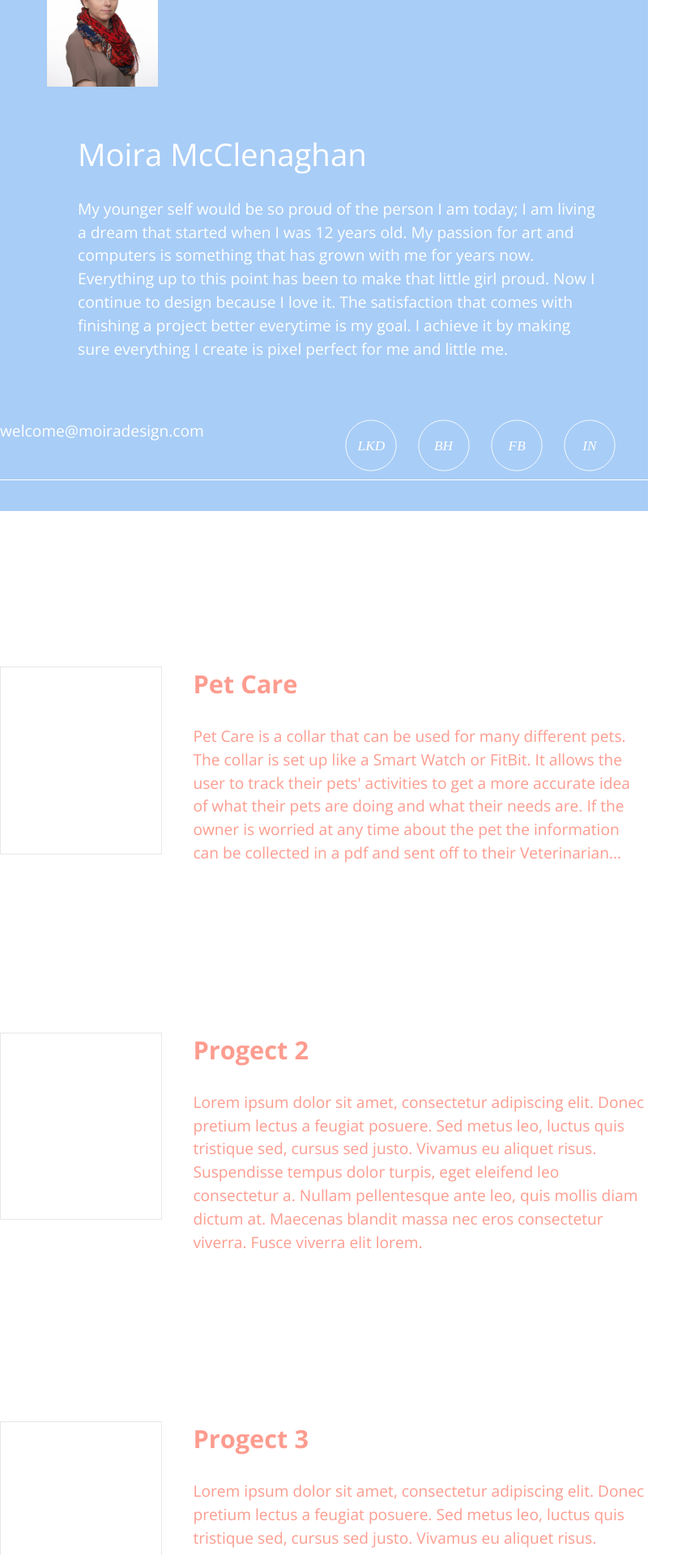
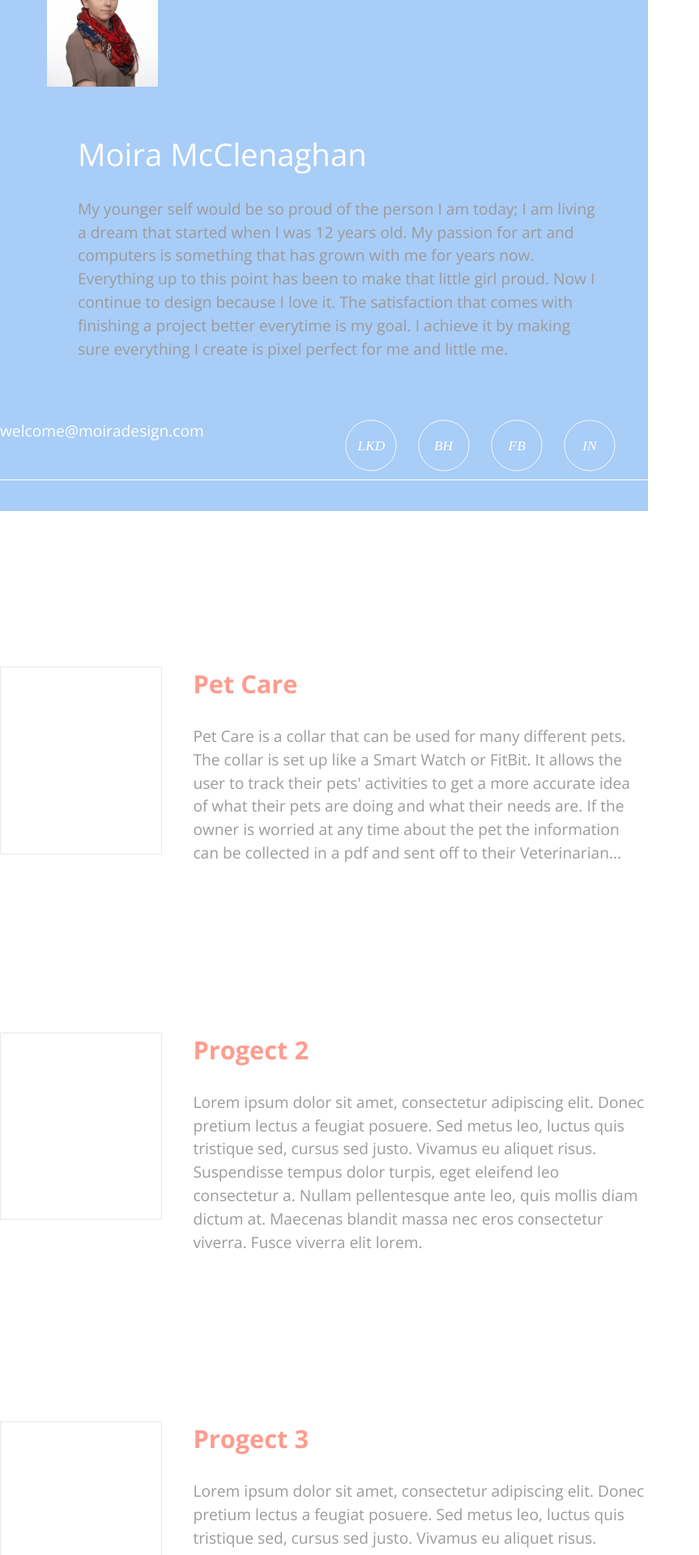
Before and after one commit to Moira2332/moiradesign, a Jekyll site: the page built from index.html, in a window 1280 px wide. Shown: the part 317-2237 px from the top of the page at 81% size, without its empty margins (0-863 px from the left). Built offline with Jekyll 4.4.1, drawn with Linux system fonts in a browser that asks for light colours; Markdown is read by kramdown in place of the engine named in the settings.

Commit message:
p color change

```diff
--- a/css/main.css
+++ b/css/main.css
@@ -39,6 +39,7 @@ p {
   font-weight: 300;
   margin: 0;
   margin-bottom: 15px;
+  color: #9B9B9B;
 }
 
 .logo {
```
